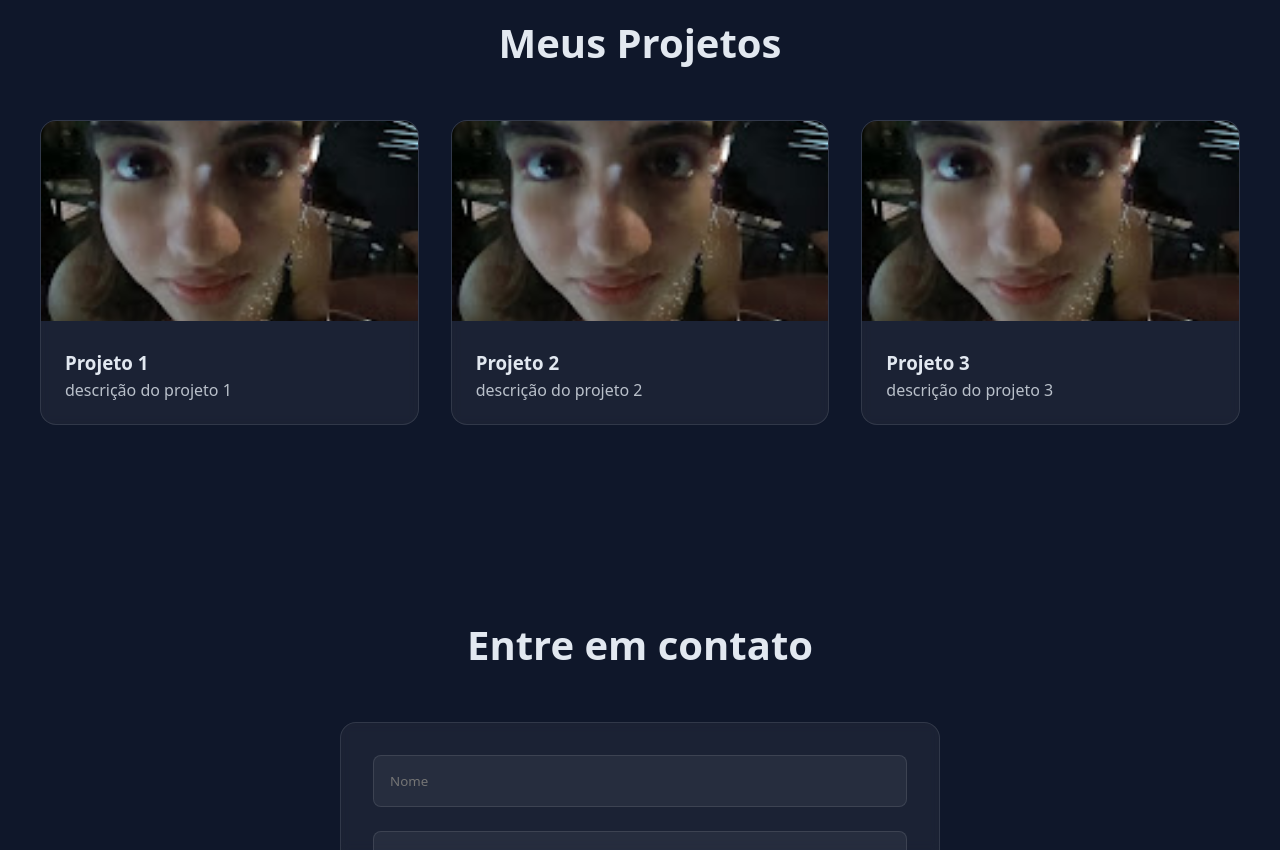
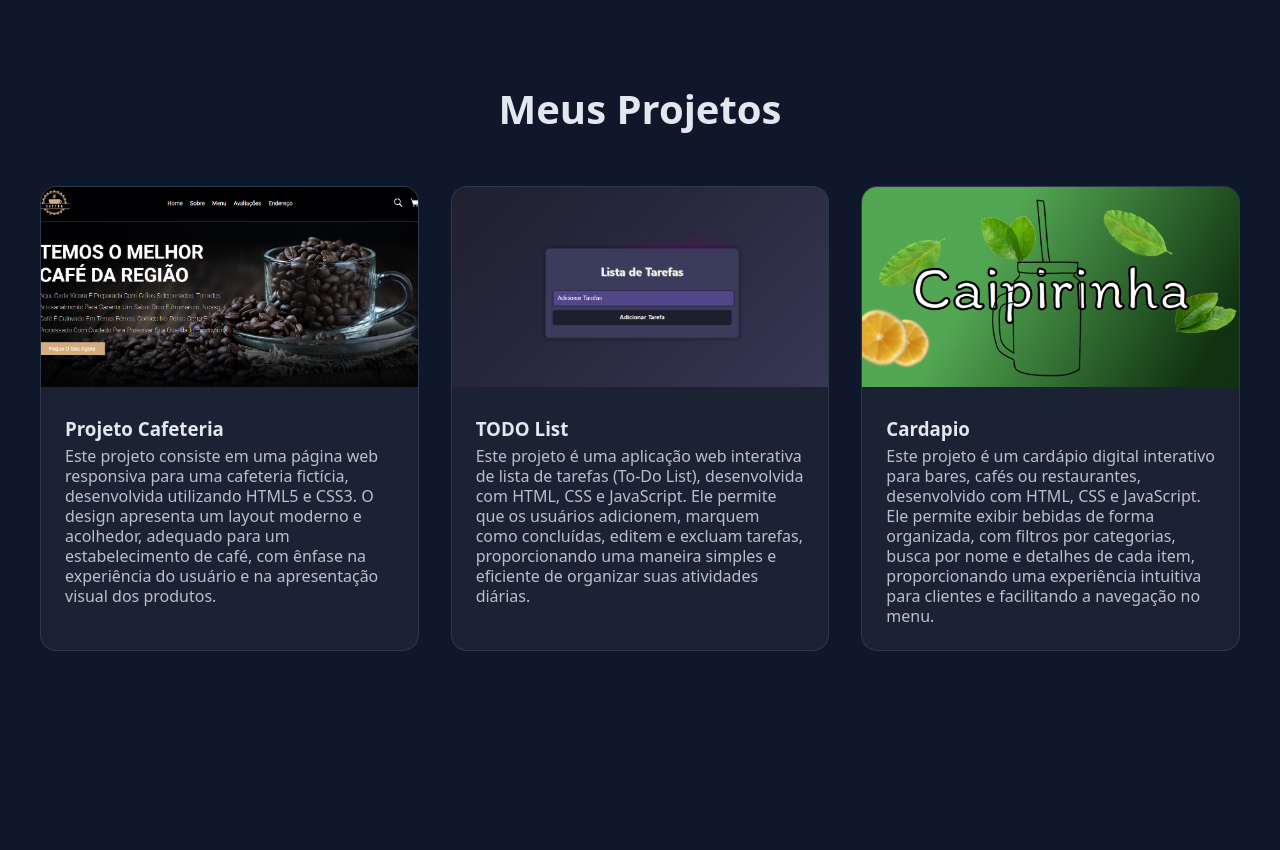
Before and after one commit to LILLINHO/Portfolio, a plain HTML site: page index.html in a window 1280 px wide. Shown: the part 2140-2990 px from the top of the page. Drawn offline with Linux system fonts and the light colour scheme.

Commit message:
Deploy: Versão 1.0

```diff
--- a/index.html
+++ b/index.html
@@ -57,9 +57,7 @@
         <h2 class="sobre-titulo">Sobre Mim</h2>
         <div class="sobre-caixa">
             <p class="sobre-paragrafo">
-                Olá! Me chamo Gabriel sou um desenvolvedor front-end apaixonado por criar experiências digitais incríveis. Com uma sólida
-                formação em desenvolvimento web e uma paixão por design, estou sempre buscando aprimorar minhas
-                habilidades e criar soluções inovadoras.
+                Olá! Me chamo Gabriel sou um desenvolvedor front-end apaixonado por criar experiências digitais incríveis. Atualmente estou cursando Ciências da Computação estou no 8ºSemestre na Universidade Paulista (UNIP). Sempre buscando aprimorar minhas habilidades e explorar novas tecnologias. Estudando novas áreas e sempre expandindo meus conhecimentos. Estou sempre procurando aprender algo novo, procurando cursos online em plataformas como Udemy.
             </p>
         </div>
     </section>
@@ -100,26 +98,29 @@
         <div class="projetos-caixa">
 
             <div class="projetos-card">
-                <img src="./img/Base.jpg" alt="Projeto 1" class="projetos-imagem">
-                <div class="caixa-textos-projeto">
-                    <h3 class="info-projetos">Projeto 1</h3>
-                    <p class="paragrafo-projetos">descrição do projeto 1</p>
+                <a href="https://github.com/LILLINHO/Cafeteria" target="_blank">
+                <img src="./img/Café.png" alt="Projeto 1" class="projetos-imagem">
+                <div class="caixa-textos-projeto"></a>
+                    <h3 class="info-projetos">Projeto Cafeteria</h3>
+                    <p class="paragrafo-projetos">Este projeto consiste em uma página web responsiva para uma cafeteria fictícia, desenvolvida utilizando HTML5 e CSS3. O design apresenta um layout moderno e acolhedor, adequado para um estabelecimento de café, com ênfase na experiência do usuário e na apresentação visual dos produtos.</p>
                 </div>
             </div>
 
             <div class="projetos-card">
-                <img src="./img/Base.jpg" alt="Projeto 1" class="projetos-imagem">
-                <div class="caixa-textos-projeto">
-                    <h3 class="info-projetos">Projeto 2</h3>
-                    <p class="paragrafo-projetos">descrição do projeto 2</p>
+                <a href="https://github.com/LILLINHO/To-Do-List" target="_blank">
+                <img src="./img/Todo list.png" alt="Projeto 1" class="projetos-imagem">
+                <div class="caixa-textos-projeto"></a>
+                    <h3 class="info-projetos">TODO List</h3>
+                    <p class="paragrafo-projetos">Este projeto é uma aplicação web interativa de lista de tarefas (To-Do List), desenvolvida com HTML, CSS e JavaScript. Ele permite que os usuários adicionem, marquem como concluídas, editem e excluam tarefas, proporcionando uma maneira simples e eficiente de organizar suas atividades diárias.</p>
                 </div>
             </div>
 
             <div class="projetos-card">
-                <img src="./img/Base.jpg" alt="Projeto 1" class="projetos-imagem">
-                <div class="caixa-textos-projeto">
-                    <h3 class="info-projetos">Projeto 3</h3>
-                    <p class="paragrafo-projetos">descrição do projeto 3</p>
+                <a href="https://github.com/LILLINHO/Cardapio" target="_blank">
+                <img src="./img/Cardapio.png" alt="Projeto 1" class="projetos-imagem">
+                <div class="caixa-textos-projeto"></a>
+                    <h3 class="info-projetos">Cardapio</h3>
+                    <p class="paragrafo-projetos">Este projeto é um cardápio digital interativo para bares, cafés ou restaurantes, desenvolvido com HTML, CSS e JavaScript. Ele permite exibir bebidas de forma organizada, com filtros por categorias, busca por nome e detalhes de cada item, proporcionando uma experiência intuitiva para clientes e facilitando a navegação no menu.</p>
                 </div>
             </div>
 
```
Also changed, not shown: img/Café.png (added), img/Cardapio.png (added), img/Todo list.png (added).
